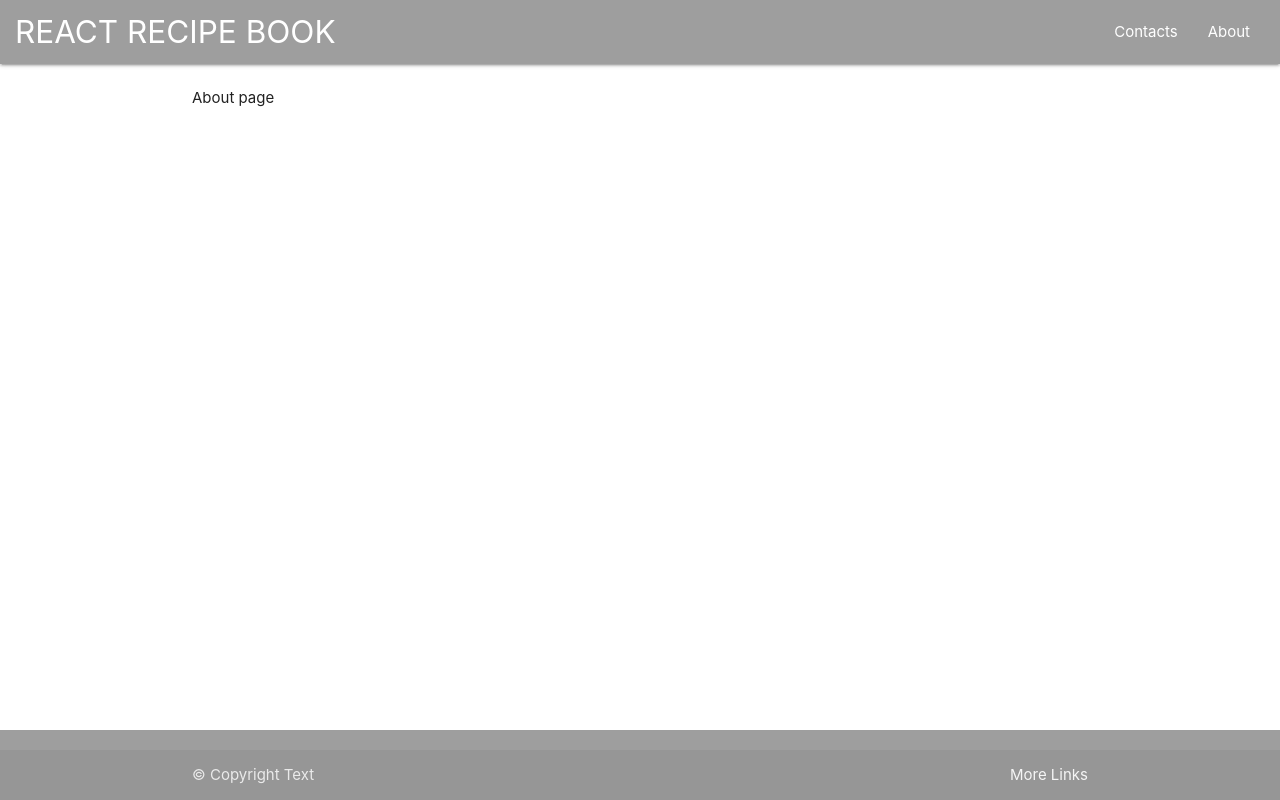
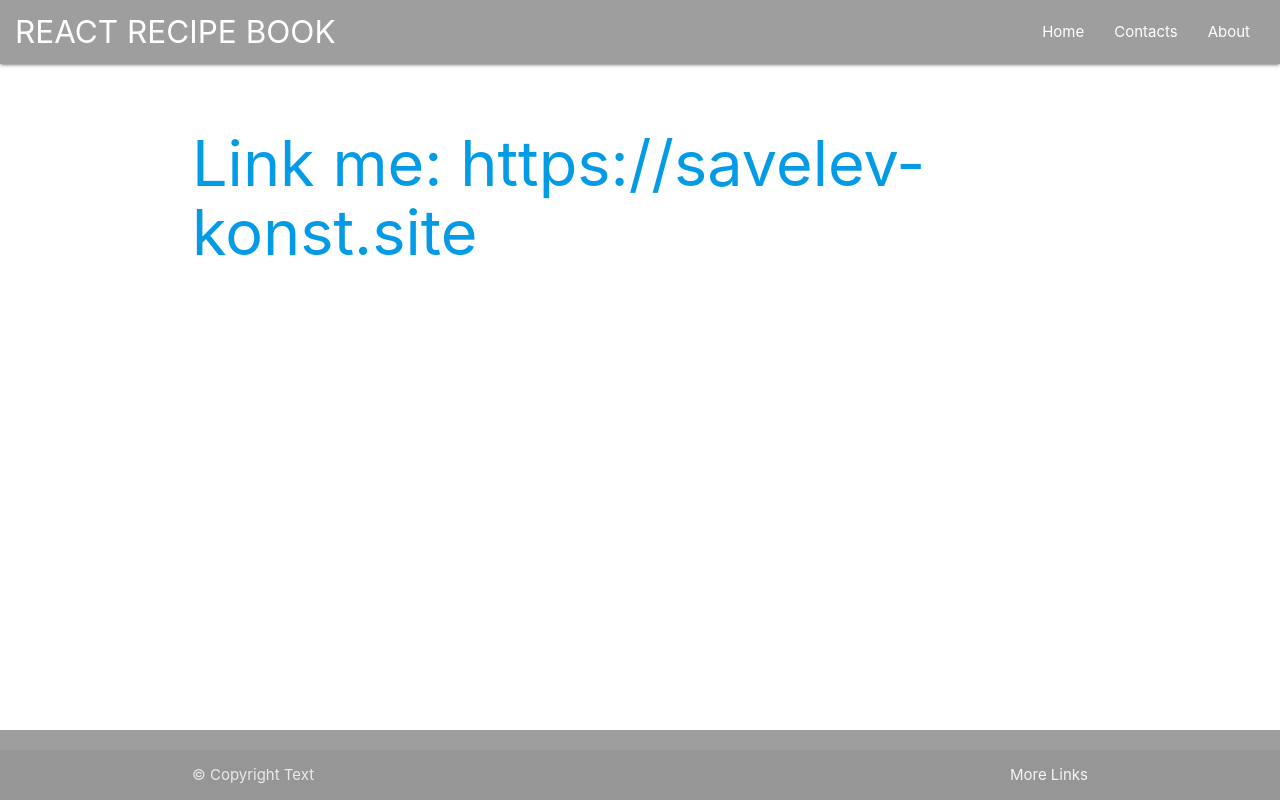
Before and after one commit to Konton022/react-recipe-book, a React (Create React App) app: page /react-recipe-book/about in a window 1280 px wide. Built offline with nearby package versions, Linux system fonts and the light colour scheme.

Commit message:
add home button

```diff
--- a/public/index.html
+++ b/public/index.html
@@ -25,7 +25,7 @@
       work correctly both with client-side routing and a non-root public URL.
       Learn how to configure a non-root public URL by running `npm run build`.
     -->
-    <title>React Router App</title>
+    <title>REACT FOOD</title>
   </head>
   <body>
     <noscript>You need to enable JavaScript to run this app.</noscript>
--- a/src/components/Header.jsx
+++ b/src/components/Header.jsx
@@ -10,6 +10,9 @@ const Header = () => {
                         REACT RECIPE BOOK
                     </Link>
                     <ul className='right hide-on-med-and-down'>
+                        <li>
+                            <Link to='/'>Home</Link>
+                        </li>
                         <li>
                             <Link to='/contacts'>Contacts</Link>
                         </li>
--- a/src/pages/About.jsx
+++ b/src/pages/About.jsx
@@ -1,7 +1,13 @@
 import React from 'react';
 
 const About = () => {
-    return <div>About page</div>;
+    return (
+        <h1>
+            <a href='https://savelev-konst.site'>
+                Link me: https://savelev-konst.site
+            </a>
+        </h1>
+    );
 };
 
 export default About;
```
